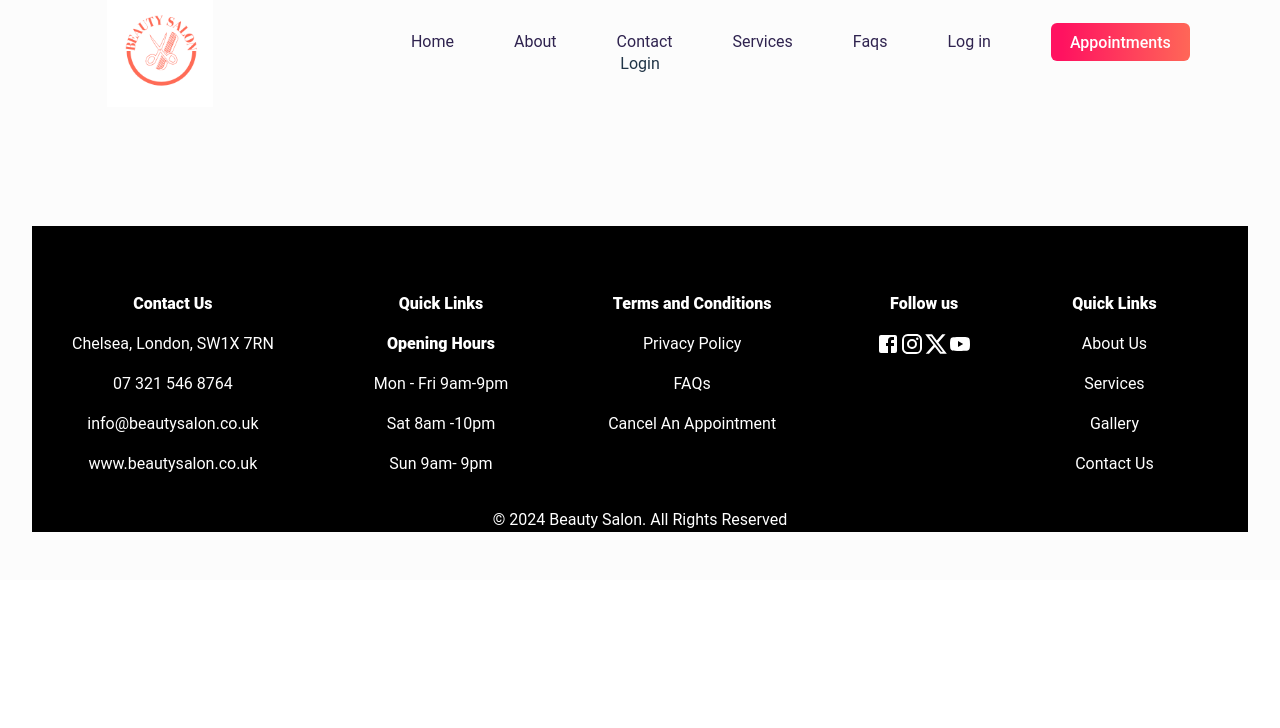
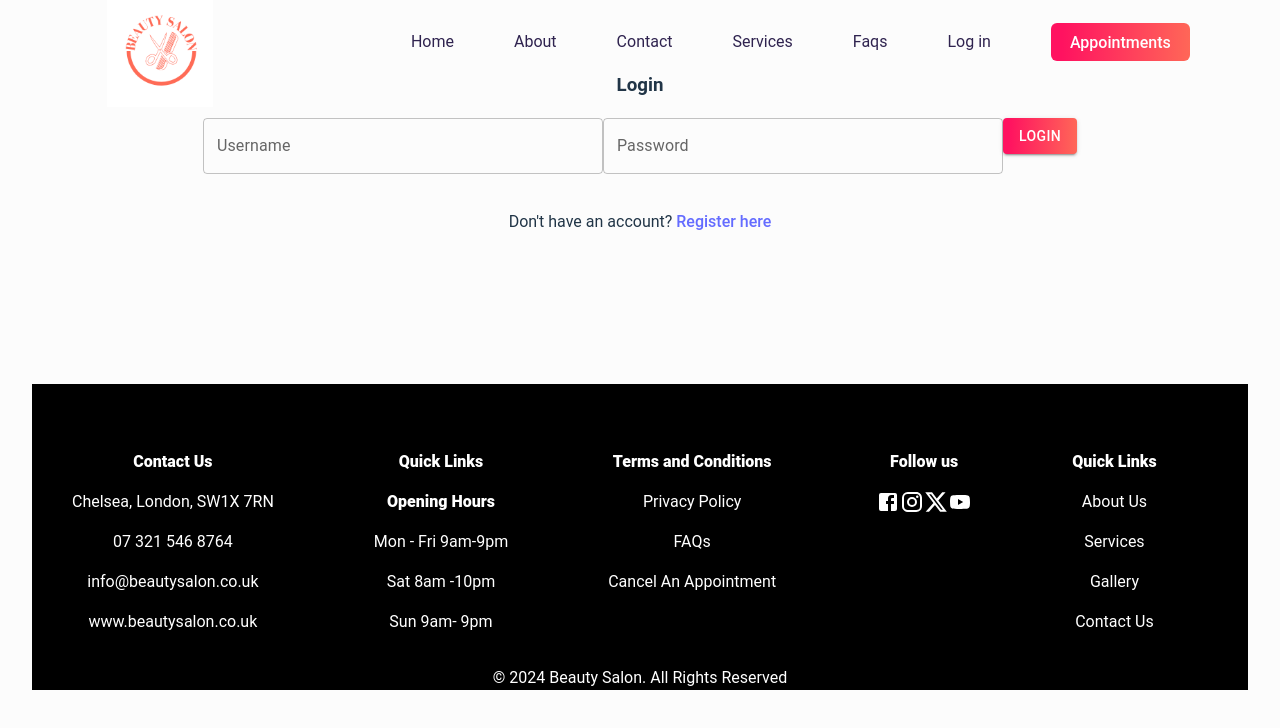
Before and after one commit to okayodele1/Streamline-booking-system, a React (Vite) app in the folder frontend/: page /login in a window 1280 px wide. Shown: the top 728 px of the page. Built offline with nearby package versions, Linux system fonts and the light colour scheme.

Commit message:
Login Page added

```diff
--- a/frontend/src/pages/Login.jsx
+++ b/frontend/src/pages/Login.jsx
@@ -1,7 +1,66 @@
+/* eslint-disable react/no-unescaped-entities */
+import { useState } from "react";
+import { Link, useNavigate } from "react-router-dom";
+import TextField from "@mui/material/TextField";
+import Button from "@mui/material/Button";
+import axios from "axios";
+import "./Login.css";
+
 function Login() {
+  const [username, setUsername] = useState("");
+  const [password, setPassword] = useState("");
+  const [error, setError] = useState("");
+  const navigate = useNavigate();
+
+  const handleLogin = async () => {
+    if (!username || !password) {
+      setError("Please enter your username and password.");
+      return;
+    }
+
+    try {
+      const response = await axios.post("http://localhost:8800/api/auth/login", {
+        username,
+        password,
+      });
+      alert("Login Successful");
+      navigate("/");
+      console.log("Login successful:", response.data);
+    } catch (error) {
+      console.error("Error logging in:", error);
+      alert("Failed to login. Please check your credentials.");
+    }
+  };
+
   return (
-    <div>Login</div>
-  )
+    <div className="login-container">
+      <h3 className="modal-header">Login</h3>
+      <TextField
+        style={{ marginBottom: 20, width: 400 }}
+        fullWidth
+        label="Username"
+        variant="outlined"
+        value={username}
+        onChange={(e) => setUsername(e.target.value)}
+      />
+      <TextField
+        style={{ marginBottom: 20, width: 400 }}
+        fullWidth
+        label="Password"
+        variant="outlined"
+        type="password"
+        value={password}
+        onChange={(e) => setPassword(e.target.value)}
+      />
+      {error && <p style={{ color: "red" }}>{error}</p>}
+      <Button className="login-button" onClick={handleLogin} variant="contained">
+        Login
+      </Button>
+      <div className="register-link">
+        <p>Don't have an account? <Link to="/signup">Register here</Link></p>
+      </div>
+    </div>
+  );
 }
 
-export default Login
+export default Login;
```
